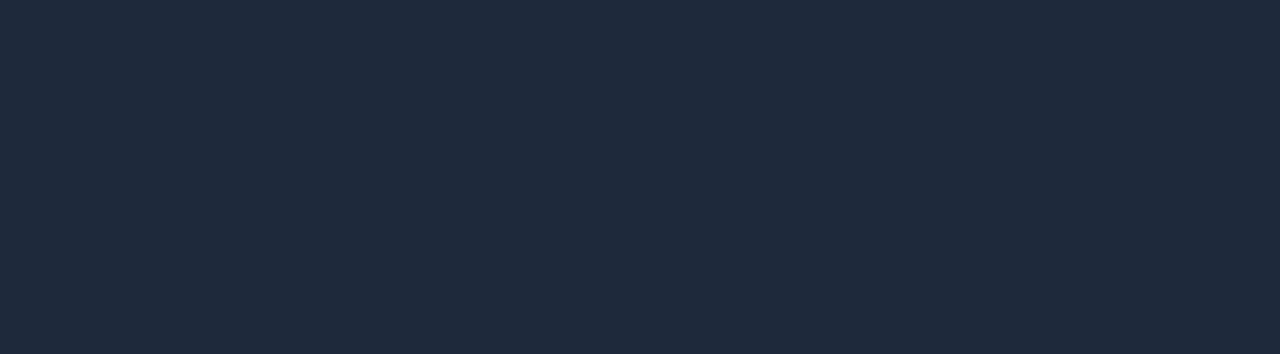
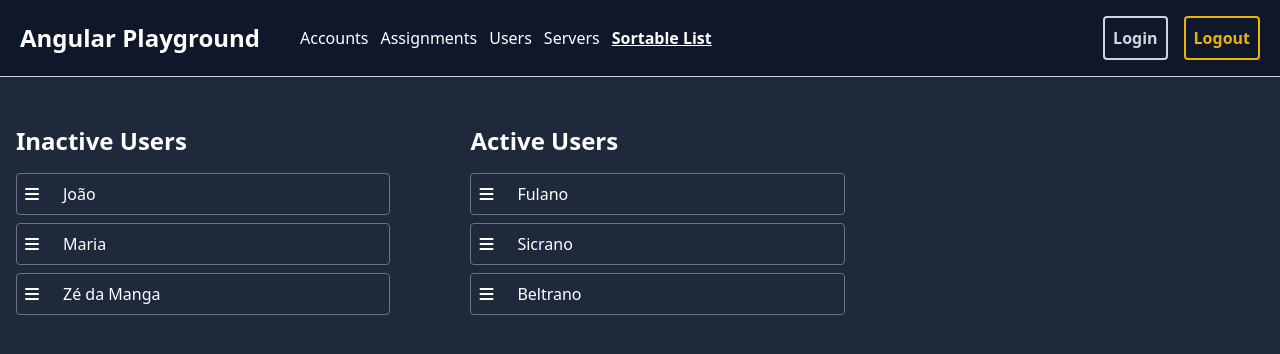
Before and after one commit to decito/angular-playground, an Angular app: page /sortable-list in a window 1280 px wide. Shown: the top 354 px of the page. Built offline with nearby package versions, Linux system fonts and the light colour scheme.

Commit message:
feat: add sortable list component

```diff
--- a/src/app/components/header/header.component.html
+++ b/src/app/components/header/header.component.html
@@ -45,6 +45,16 @@
             Servers
           </a>
         </li>
+
+        <li>
+          <a
+            routerLink="/sortable-list"
+            class="router-link"
+            routerLinkActive="router-link-active"
+          >
+            Sortable List
+          </a>
+        </li>
       </ul>
     </div>
 
--- /dev/null
+++ b/src/app/components/sortable-list/components/sortable-list-active.component.html
@@ -0,0 +1,20 @@
+<section
+  class="flex flex-col gap-4"
+  (dragover)="onDragOver($event)"
+  (drop)="onDrop($event)"
+>
+  <h2>Active Users</h2>
+
+  <ul class="flex flex-col gap-2">
+    <li
+      class="flex cursor-grab items-center gap-6 rounded border border-gray-500 p-2"
+      *ngFor="let user of users; let i = index"
+      draggable="true"
+      (dragstart)="onDragStart($event, i)"
+    >
+      <i class="fas fa-bars"></i>
+
+      <span>{{ user }}</span>
+    </li>
+  </ul>
+</section>
--- /dev/null
+++ b/src/app/components/sortable-list/components/sortable-list-active.component.ts
@@ -0,0 +1,24 @@
+import { Component, EventEmitter, Input, Output } from '@angular/core'
+
+@Component({
+  selector: 'app-sortable-list-active',
+  templateUrl: './sortable-list-active.component.html'
+})
+export class SortableListActiveComponent {
+  @Input() users: string[]
+  @Output() userDropped = new EventEmitter<number>()
+
+  onDragStart(event: DragEvent, index: number): void {
+    event.dataTransfer?.setData('text/plain', index.toString())
+  }
+
+  onDragOver(event: DragEvent): void {
+    event.preventDefault()
+  }
+
+  onDrop(event: DragEvent): void {
+    event.preventDefault()
+    const index = parseInt(event.dataTransfer?.getData('text/plain') || '', 10)
+    this.userDropped.emit(index)
+  }
+}
--- /dev/null
+++ b/src/app/components/sortable-list/components/sortable-list-inactive.component.html
@@ -0,0 +1,20 @@
+<section
+  class="flex flex-col gap-4"
+  (dragover)="onDragOver($event)"
+  (drop)="onDrop($event)"
+>
+  <h2>Inactive Users</h2>
+
+  <ul class="flex flex-col gap-2">
+    <li
+      class="flex cursor-grab items-center gap-6 rounded border border-gray-500 p-2"
+      *ngFor="let user of users; let i = index"
+      draggable="true"
+      (dragstart)="onDragStart($event, i)"
+    >
+      <i class="fas fa-bars"></i>
+
+      <span>{{ user }}</span>
+    </li>
+  </ul>
+</section>
--- /dev/null
+++ b/src/app/components/sortable-list/components/sortable-list-inactive.component.ts
@@ -0,0 +1,24 @@
+import { Component, EventEmitter, Input, Output } from '@angular/core'
+
+@Component({
+  selector: 'app-sortable-list-inactive',
+  templateUrl: './sortable-list-inactive.component.html'
+})
+export class SortableListInactiveComponent {
+  @Input() users: string[]
+  @Output() userDropped = new EventEmitter<number>()
+
+  onDragStart(event: DragEvent, index: number): void {
+    event.dataTransfer?.setData('text/plain', index.toString())
+  }
+
+  onDragOver(event: DragEvent): void {
+    event.preventDefault()
+  }
+
+  onDrop(event: DragEvent): void {
+    event.preventDefault()
+    const index = parseInt(event.dataTransfer?.getData('text/plain') || '', 10)
+    this.userDropped.emit(index)
+  }
+}
--- /dev/null
+++ b/src/app/components/sortable-list/sortable-list.component.html
@@ -0,0 +1,15 @@
+<section class="flex flex-col gap-8">
+  <div class="flex gap-20">
+    <app-sortable-list-inactive
+      class="w-[30%]"
+      [users]="inactiveUsers"
+      (userDropped)="setInactive($event)"
+    ></app-sortable-list-inactive>
+
+    <app-sortable-list-active
+      class="w-[30%]"
+      [users]="activeUsers"
+      (userDropped)="setActive($event)"
+    ></app-sortable-list-active>
+  </div>
+</section>
--- /dev/null
+++ b/src/app/components/sortable-list/sortable-list.component.ts
@@ -0,0 +1,21 @@
+import { Component } from '@angular/core'
+
+@Component({
+  selector: 'app-sortable-list',
+  templateUrl: './sortable-list.component.html'
+})
+export class SortableListComponent {
+  activeUsers: string[] = ['Fulano', 'Sicrano', 'Beltrano']
+
+  inactiveUsers: string[] = ['João', 'Maria', 'Zé da Manga']
+
+  setActive(index: number): void {
+    const user = this.inactiveUsers.splice(index, 1)[0]
+    this.activeUsers.push(user)
+  }
+
+  setInactive(index: number): void {
+    const user = this.activeUsers.splice(index, 1)[0]
+    this.inactiveUsers.push(user)
+  }
+}
```
Also changed, not shown: src/app/app.module.ts (+39 -31 lines), src/app/routes/app-routing.module.ts (+9 -9 lines).
